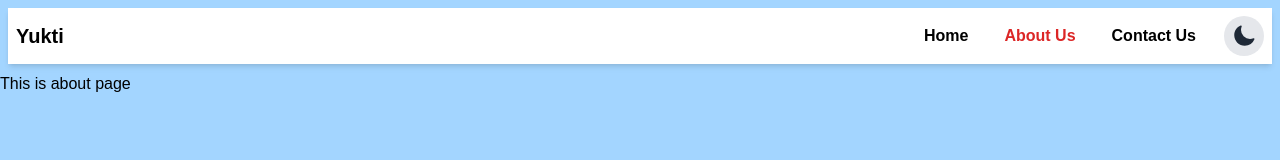
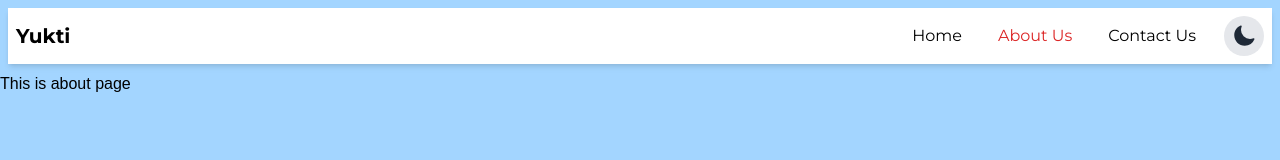
Before and after one commit to Eaman006/Yukti-website, a Next.js app in the folder my-app/: page /About in a window 1280 px wide. Shown: the top 160 px of the page. Built offline with nearby package versions, Linux system fonts and the light colour scheme.

Commit message:
font added

```diff
--- a/my-app/app/components/Navbar.js
+++ b/my-app/app/components/Navbar.js
@@ -6,6 +6,8 @@ import { useTheme } from "../providers/ThemeProvider";
 import Image from "next/image";
 import Link from "next/link";
 import { usePathname } from "next/navigation";
+import localFont from 'next/font/local';
+const myFont = localFont({ src: './Montserrat-VariableFont_wght.ttf' });
 
 
 const Navbar = () => {
@@ -17,11 +19,11 @@ const Navbar = () => {
 
 
   return (
-    <div className="m-2 p-2 flex justify-between items-center bg-white dark:bg-gray-900 text-black dark:text-white shadow-md">
+    <div className={`m-2 p-2 flex justify-between items-center bg-white dark:bg-gray-900 text-black dark:text-white shadow-md ${myFont.className}`}>
       <div className="text-xl font-bold">Yukti
       </div>
 
-      <ul className="flex gap-5 font-bold">
+      <ul className="flex gap-5">
         <li className={`cursor-pointer p-2 ${getpathname('/')}`}>
           <Link href="/">Home</Link>
         </li>
```
Also changed, not shown: my-app/app/components/Montserrat-VariableFont_wght.ttf (added).
